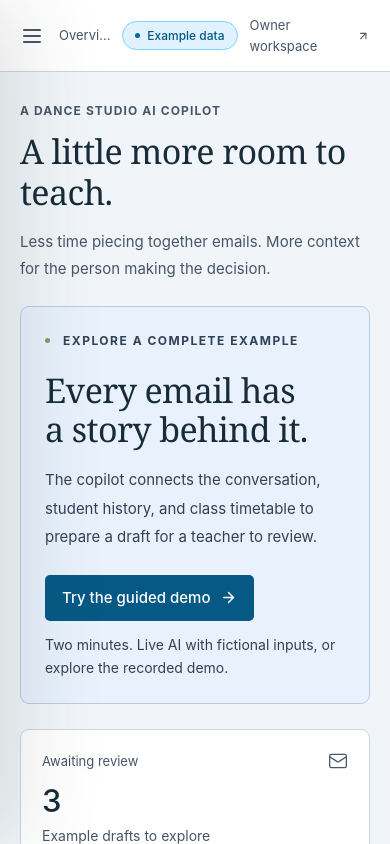
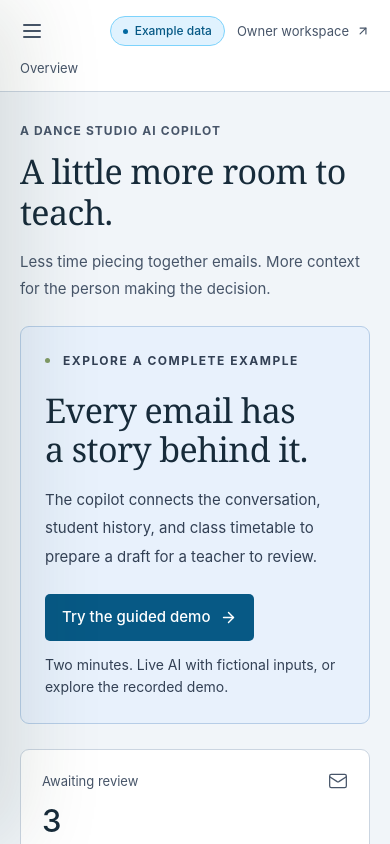
Before and after one commit to manjunjiangclara-cmyk/dance-studio-agent, a React (Vite) app in the folder frontend/: page / in a window 390 px wide. Shown: the top 844 px of the page. Built offline with nearby package versions, Linux system fonts and the light colour scheme; a web font is replaced by a local one.

Commit message:
Keep mobile breadcrumbs visible

```diff
--- a/frontend/src/style.css
+++ b/frontend/src/style.css
@@ -2221,9 +2221,15 @@ dd {
   .topbar {
     padding: 0 20px;
     gap: 8px;
-    height: 64px;
+    height: auto;
+    min-height: 64px;
+    flex-wrap: wrap;
+    padding-top: 12px;
+    padding-bottom: 12px;
   }
   .breadcrumb {
+    order: 3;
+    flex-basis: 100%;
     font-size: 13px;
   }
   .topbar-actions {
```
